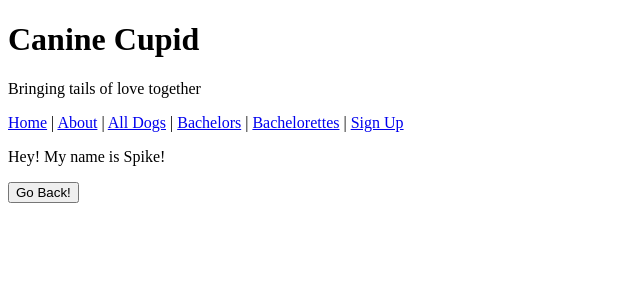
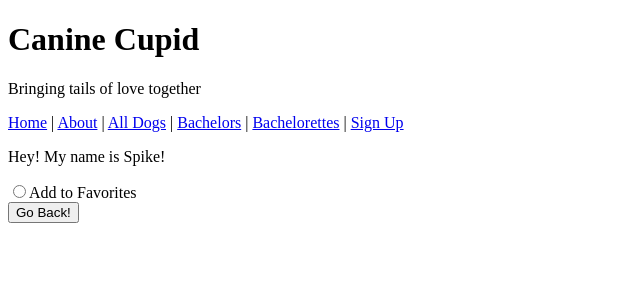
Before and after one commit to armullen/Project1, a Vue app: page /dogs/1 in a window 1280 px wide. Shown: the top 300 px of the page, without its empty margins (0-640 px from the left). Built offline with nearby package versions, Linux system fonts and the light colour scheme.

Commit message:
working on favorites button

```diff
--- a/src/views/DetailPage.vue
+++ b/src/views/DetailPage.vue
@@ -5,8 +5,11 @@
           Hey!  My name is {{ dogInfo.name }}!
         </p>
         <p v-else>
-          Lost Dog Alert!  This dog is not in our database!
+            Lost Dog Alert!  This dog is not in our database!
         </p>
+    <div>
+        <input type="radio" id="favorite">Add to Favorites
+    </div>
         <button @click="router.back()">Go Back!</button>
     </div>
 
```
